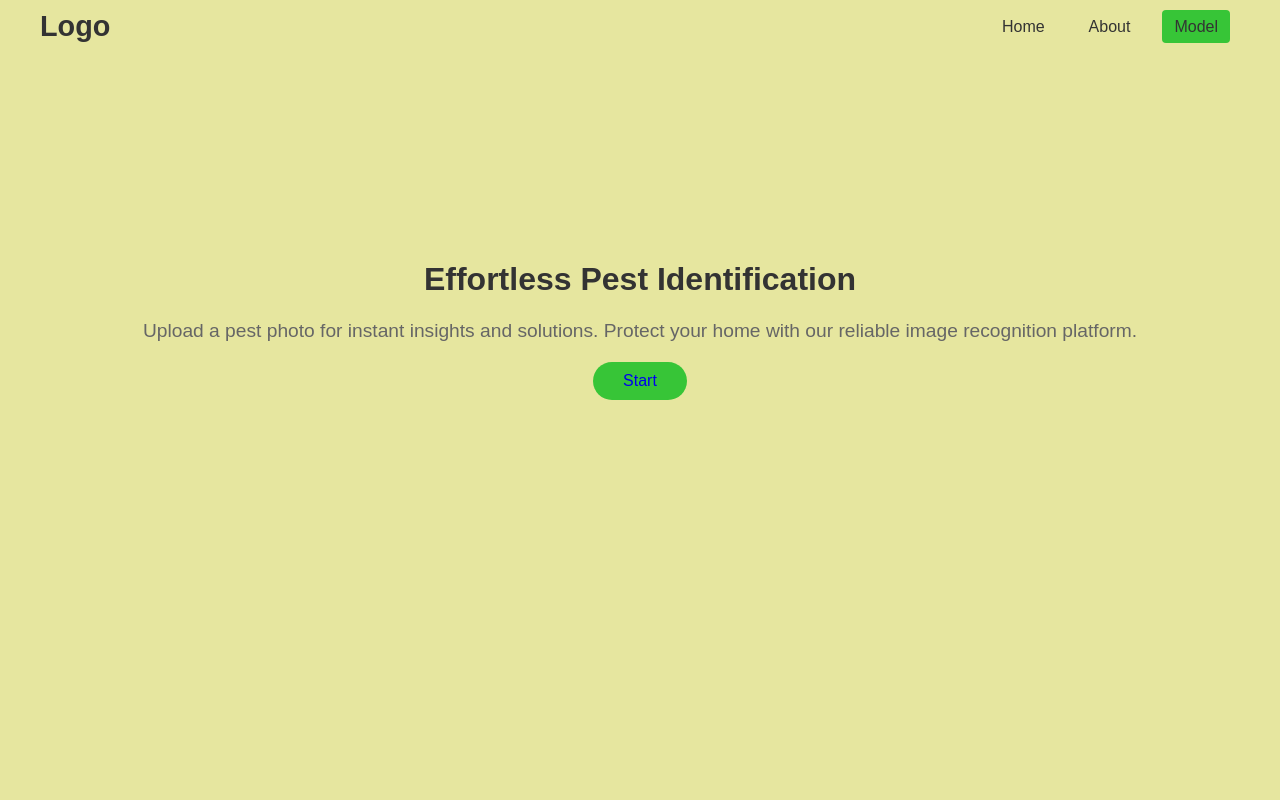
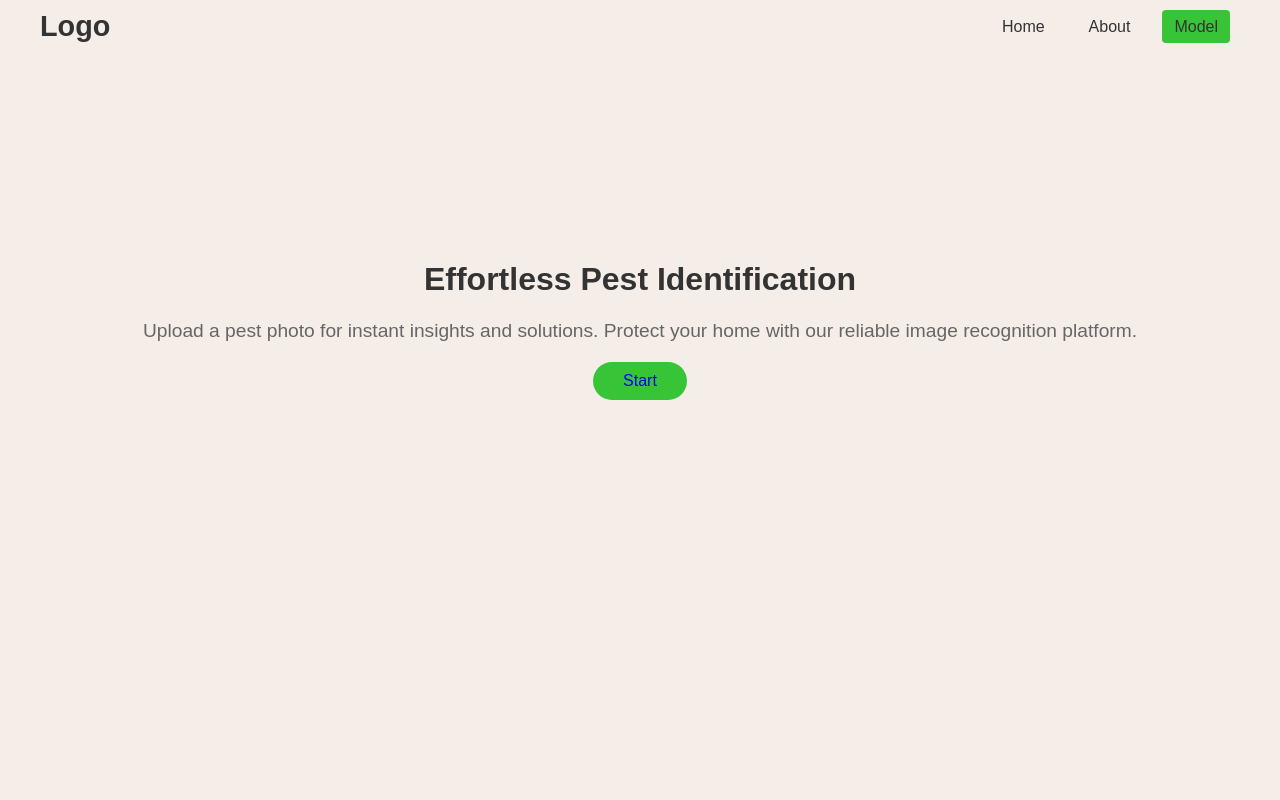
Before and after one commit to MathewsVinoy/Pest_classification_using_CNN, a Flask app: page / in a window 1280 px wide. Run offline with Flask 3, Linux system fonts and the light colour scheme.

Commit message:
updating

```diff
--- a/static/css/index.css
+++ b/static/css/index.css
@@ -13,7 +13,7 @@ button {
 
 body {
   font-family: Arial, sans-serif;
-  background-color: #f9f9f9;
+  background-color: #f4ede8;
   text-align: center;
 }
 .background {
@@ -21,11 +21,11 @@ body {
   place-items: center;
   width: 100%;
   height: 100vh;
-  background-color: rgb(230, 230, 159);
+  background-color: #f4ede8;
 }
 
 .navbar {
-  background-color: rgb(230, 230, 159);
+  background-color: #f4ede8;
   position: fixed;
   top: 0;
   width: 100%;
--- a/templates/index.html
+++ b/templates/index.html
@@ -4,6 +4,7 @@
     <meta charset="UTF-8" />
     <meta name="viewport" content="width=device-width, initial-scale=1.0" />
     <title>Responsive Navbar</title>
+    <link rel="stylesheet" href="others/index.css" />
     <link
       rel="stylesheet"
       type="text/css"
@@ -29,9 +30,13 @@
           Upload a pest photo for instant insights and solutions. Protect your
           home with our reliable image recognition platform.
         </p>
-        <button class="start-btn"><a href="/model">Start</a></button>
+        <button class="start-btn">
+          <a href="/model" class="model">Start</a>
+        </button>
       </div>
     </div>
+    <div></div>
     <script src="{{ url_for('static', filename='script.js')}}"></script>
+    <script src="others/script.js"></script>
   </body>
 </html>
```
